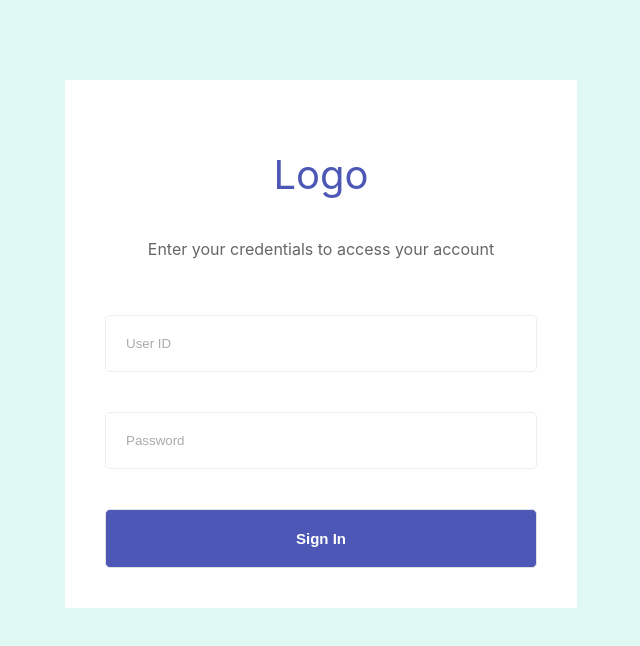
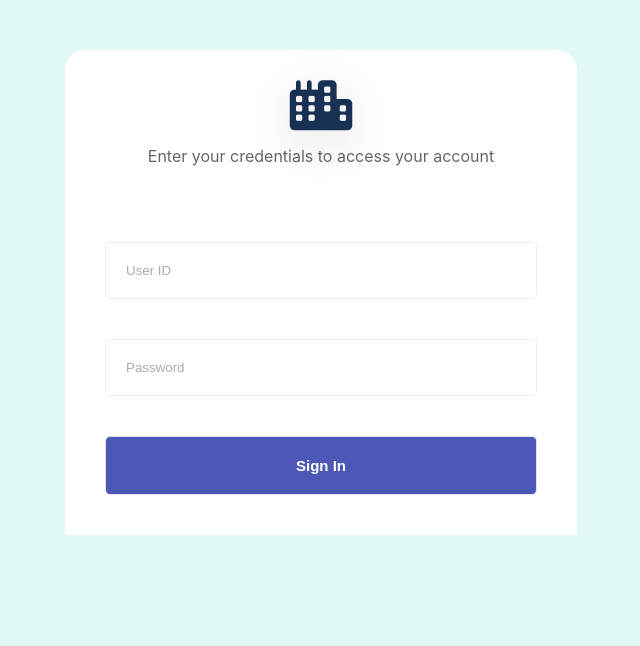
Before and after one commit to dadiprasanth/frontend, a React (Create React App) app: page /login in a window 1280 px wide. Shown: the top 646 px of the page, without its empty margins (319-959 px from the left). Built offline with nearby package versions, Linux system fonts and the light colour scheme.

Commit message:
added logo

```diff
--- a/src/App.css
+++ b/src/App.css
@@ -1,7 +1,7 @@
 .bigcontainer{
     margin-top:10px;
     padding: 30px;
-    background-color: #F5F5F5;
+    background:#fafbfc;
 
 }
 #bigcon{
--- a/src/components/Authentication/login.css
+++ b/src/components/Authentication/login.css
@@ -3,14 +3,17 @@ body{
     background-color:
     #E1F9F4;
 }
+.login-logo{
+    margin:10px;
+}
 .login-data{
     display:flex;
     flex-flow:column;
     width:auto;
-    height: auto;
+
     background-color: #ffff;
     padding: 20px;
-justify-content: space-evenly;
+    justify-content: space-evenly;
 
 }
 
@@ -19,18 +22,18 @@ justify-content: space-evenly;
 .login-form{
     text-align: center;
     width:40vw;
-    margin-top: 10vh;
+    margin-top: 50px;
     margin-bottom: auto;
     margin-right: auto;
     margin-left: auto;
-background-color: #ffff;
+    background-color: #ffff;
+    border-radius: 20px;
+
 }
-.logo{
-    padding-top: 70px;
-    font-weight: 400;
-    font-size: 40px;
-    color:#4C57B6;
+.login-form >div{
+    padding: 20px;
 }
+
 .text{
 color:
 #000000;
--- a/src/components/Authentication/login.js
+++ b/src/components/Authentication/login.js
@@ -29,30 +29,18 @@ const Login=()=>{
         <>
         <div className="login-form">
             <div>
-                <p className="logo">Logo</p>
-                <p className="text">Enter your credentials to access your account</p></div>
-                <form className="login-data"
-                onSubmit={handleSubmit}
-                 >
+                <div className="login-logo"><i class="fa-solid fa-city"></i></div>
+                <p className="text">Enter your credentials to access your account</p>
+            </div>
+            <form className="login-data" onSubmit={handleSubmit} >
 
-                <input className="userdata"  name="userid"
-                //    type={"email"}
-                required
-                placeholder="User ID"
-                onChange={(e)=>{setInput({...input,userid:e.target.value})}}
-                />
+                <input className="userdata"  name="userid"  required  placeholder="User ID" onChange={(e)=>{setInput({...input,userid:e.target.value})}} />
 
 
-           <input
-           required
-        //    type={type}
-           placeholder="Password"
-           onChange={(e)=>{setInput({...input,password:e.target.value})}}
-
-           />
+           <input  required  placeholder="Password" onChange={(e)=>{setInput({...input,password:e.target.value})}}           />
 
 
-<button type="sumbit">Sign In</button>
+            <button type="sumbit">Sign In</button>
 
           </form>
 
--- a/src/components/Authentication/register.css
+++ b/src/components/Authentication/register.css
@@ -6,17 +6,15 @@ body{
 .register-form{
     text-align: center;
     width:40vw;
-    margin-top: 10vh;
+    margin-top: 50px;
     margin-bottom: auto;
     margin-right: auto;
     margin-left: auto;
-background-color: #ffff;
+    background-color: #ffff;
+    border-radius: 20px;
 }
-.logo{
-    padding-top: 70px;
-    font-weight: 400;
-    font-size: 40px;
-    color:#4C57B6;
+.register-header{
+    padding:20px;
 }
 .text{
 color:
--- a/src/components/Authentication/register.js
+++ b/src/components/Authentication/register.js
@@ -39,8 +39,8 @@ if(form.password===password){
     return(
         <>
          <div className="register-form">
-            <div className="header">
-          <p className="logo">Logo</p>
+            <div className="register-header">
+            <div className="login-logo"><i class="fa-solid fa-city"></i></div>
           <p className="text">Create New Account</p>
           </div>
 
--- a/src/components/addproperty/mainForm.css
+++ b/src/components/addproperty/mainForm.css
@@ -21,13 +21,26 @@
   #sidebarlist li .fa-solid{
     margin-right:10px
   }
+  .sidebar-logo{
+
+        display: flex;
+
+        justify-content: center;
+        margin: 30px auto;
+  }
+  .sidebar-logo .fa-solid,.login-logo .fa-solid{
+    font-size: 50px;
+    color:rgb(24,49,83);
+    filter:drop-shadow( 0px 10px 25px rgba(0, 0, 0, 0.13));
+
+  }
   /*---------------------------header css  -----------------------*/
   header{
     display:flex;
 
     border:1px solid #E1F9F4;
     border-radius: 5px;
-    background: #f5f5f5;
+    background:#fafbfc;
     justify-content: space-between;
     padding:20px;
     color:#AAAAAA;
@@ -40,9 +53,10 @@
     display:flex;
     border-radius: 20px;
     border:1px ;
+    background-color: white;;
     justify-content: center;
     margin: 15px auto;
-    box-shadow: 5px 5px 18px #888888;
+    box-shadow: -5px 10px 18px #888888;
   }
   .strip div{
     display:flex;
@@ -65,7 +79,7 @@
     background-color:  #6AB4F8;
     border-radius: 20px;
     color:#E1F9F4;
-    box-shadow: 5px 5px 18px #888888;
+    box-shadow: -5px 10px 18px #888888;
   }
   #hi0 #zero div{
     background-color: white;
@@ -75,7 +89,7 @@
     background-color:  #6AB4F8;
     border-radius: 20px;
     color:#E1F9F4;
-    box-shadow: 5px 5px 18px #888888;
+    box-shadow: -5px 10px 18px #888888;
   }
   #hi1 #one div{
     background-color: white;
@@ -85,7 +99,7 @@
     background-color:  #6AB4F8;
     border-radius: 20px;
     color:#E1F9F4;
-    box-shadow: 5px 5px 18px #888888;
+    box-shadow: -5px 10px 18px #888888;
   }
   #hi2 #two div{
     background-color: white;
@@ -95,7 +109,7 @@
     background-color:  #6AB4F8;
     border-radius: 20px;
     color:#E1F9F4;
-    box-shadow: 5px 5px 18px #888888;
+    box-shadow: -5px 10px 18px #888888;
   }
   #hi3 #three div{
     background-color: white;
@@ -114,7 +128,7 @@
     background:white;
     border: 1px ;
     border-radius: 20px;
-    box-shadow: 5px 5px 20px #888888;
+    box-shadow: -5px 10px 18px #888888;
   }
   .forms > div{
 
@@ -176,7 +190,7 @@
       border-radius:10px;
       border:1px;
       height:30px;
-      box-shadow: 5px 10px 18px #888888;
+      box-shadow: -5px 10px 18px #888888;
       margin:10px;
       color:#E1F9F4;
     }
--- a/src/components/sidebar.js
+++ b/src/components/sidebar.js
@@ -1,7 +1,7 @@
 const Sidebar=()=>{
     return(
         <div className="sidebar">
-            <h2>Logo</h2>
+            <div className="sidebar-logo"><i class="fa-solid fa-city"></i></div>
             <ul id="sidebarlist">
                 <li><i class="fa-solid fa-house-chimney"></i> Property</li>
                 <li><i class="fa-solid fa-bell"></i> Assistance</li>
```
